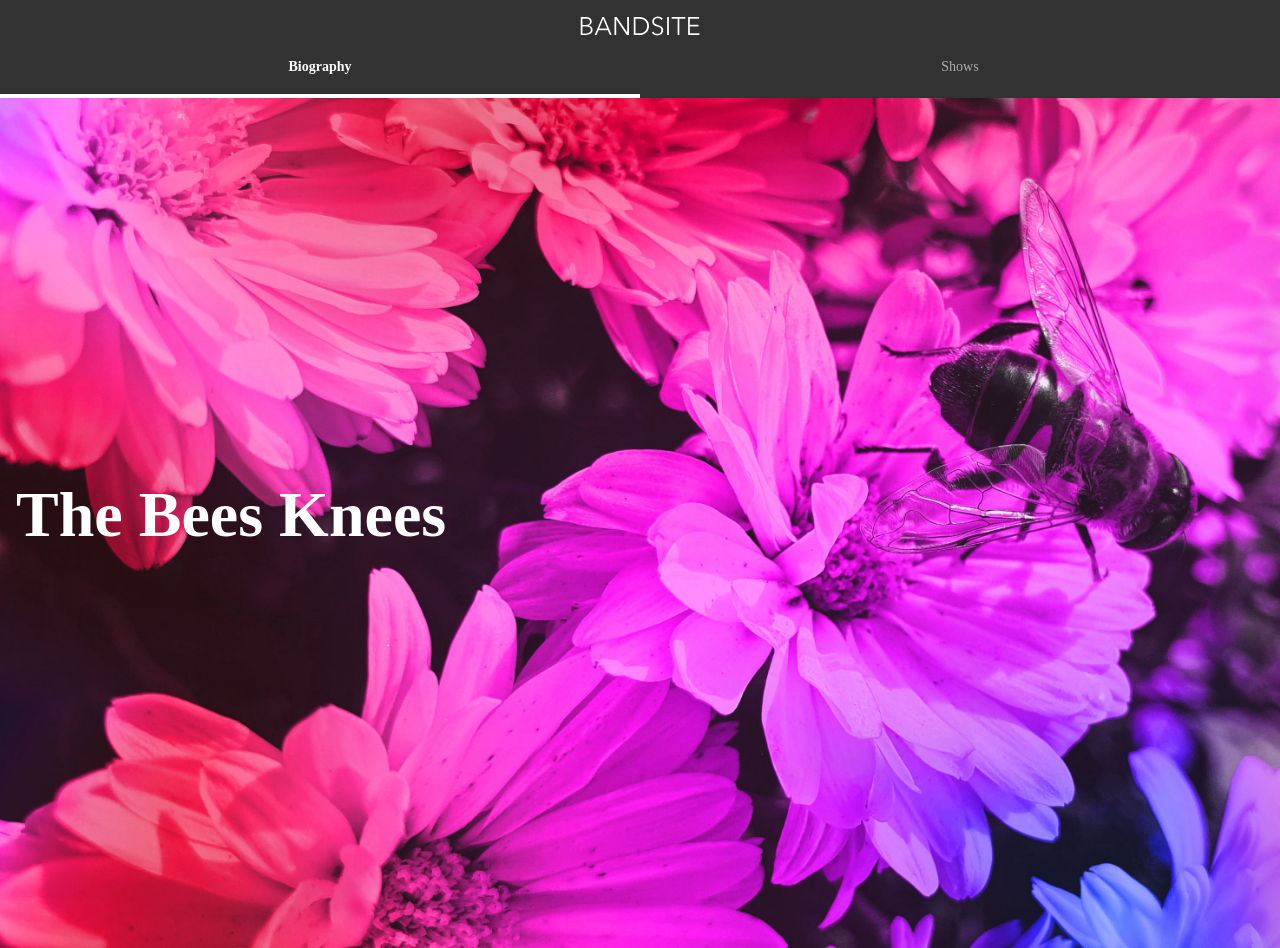
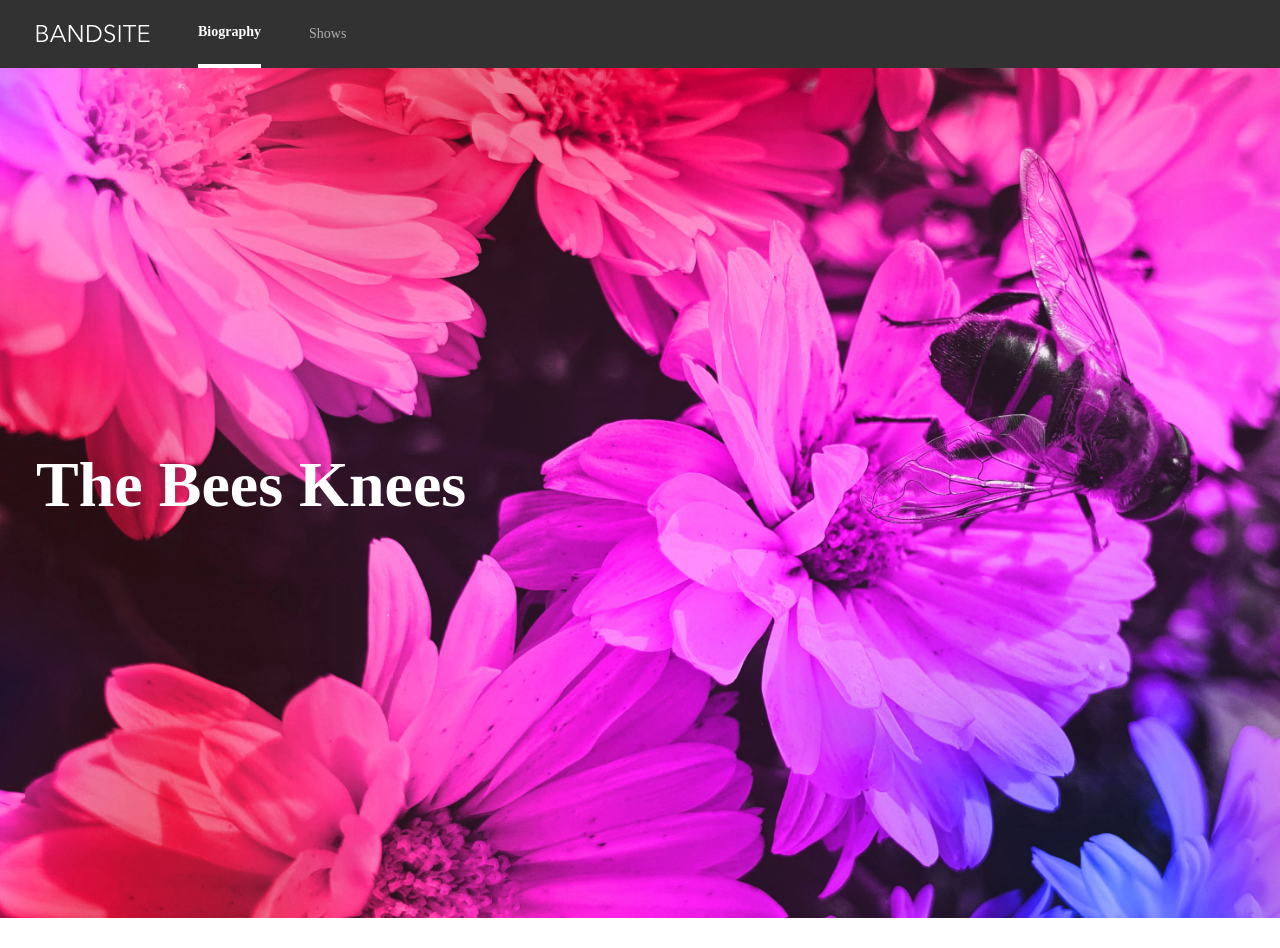
Before and after one commit to nathanieltse/Bandsite, a plain HTML site: page sprint-one/index.html in a window 1280 px wide. Shown: the top 948 px of the page. Drawn offline with Linux system fonts and the light colour scheme.

Commit message:
fixed nav bar spacing

```diff
--- a/sprint-one/styles/main.scss
+++ b/sprint-one/styles/main.scss
@@ -64,26 +64,50 @@ footer p {
 .nav {
     background-color:$primary-color;
     text-align: center;
+    padding-top:$mobile-before-headlines-space;
 
-    &__logo {
+    @include tablet {
+        @include flex-row ;
+        padding:$tablet-block-sidespace;
+    }
+
+    &__link {
         background-color:$primary-color;
-        height: 1.25rem;
-        width: 7.5rem;
-        margin: $mobile-between-space;
+        max-height: 1.25rem;
+        max-width: 7.5rem;
+
+        @include tablet{
+            margin: $normal-between-column-space;
+            margin-left: 0;
+        }
+
     }
 
     &__list {
         @include reset-list;
         @include flex-row;
+        margin-top:$mobile-between-row-space;
+
+        @include tablet{
+            margin: 0;
+        }
     }
 
     &__item {
         color: $primary-neutral-color;
-        padding-bottom:$mobile-between-space;
+        padding-bottom:$mobile-between-row-space;
         font-size: $mobile-sub-header-font;
         font-weight: $weight-regular;
         line-height: $mobile-sub-header-line-height;
         width: 50%;
+
+        @include tablet{
+            @include flex-row {
+                align-items: center;
+            }
+            margin:0 $normal-between-column-space;
+            padding: 0;
+        }
 
         &--active, &:hover {
             color: $primary-white;
@@ -110,14 +134,27 @@ footer p {
         position: absolute;
         margin: $mobile-block-sidespace;
         top:45%;
+
+        @include tablet{
+            margin: $tablet-block-sidespace;
+        }
+
     }
 }
 
 .about {
     margin: $mobile-block-sidespace;
 
+    @include tablet {
+        margin: $tablet-block-sidespace
+    }
+
     &__title, &__subtitle {
-        @include mobile-headline-space
+        @include mobile-headline-space;
+
+        @include tablet {
+            @include normal-headline-space;
+        }
     }
 
     &__image {
@@ -126,17 +163,17 @@ footer p {
     }
 
     &__quote {
-        padding:$mobile-between-space 0 0;
+        padding:$mobile-between-row-space 0 0;
     }
 
     &__text {
-        padding-bottom: $mobile-between-space;
+        padding-bottom: $mobile-between-row-space;
     }
 
 }
 .gallery {
     background-color: $secondary-white;
-    margin: $mobile-block-space;
+    margin: $mobile-block-sidespace;
 
     &__title {
         @include mobile-headline-space;
@@ -145,13 +182,13 @@ footer p {
     &__image {
         width: 100%;
         display: block;
-        padding-bottom: $mobile-between-space;
+        padding-bottom: $mobile-between-row-space;
     }
 }
 
 .footer {
     background-color: $primary-color;
-    padding: $mobile-block-space;
+    padding: $mobile-block-sidespace;
 
     & * {
         color: $primary-white;
@@ -163,7 +200,7 @@ footer p {
     }
 
     &__link {
-        margin-right: $normal-between-space ;
+        margin-right: $normal-between-row-space ;
     }
 
     &__fineprint {
@@ -171,13 +208,13 @@ footer p {
     }
 
     &__copyright {
-        padding: $mobile-between-space 0;
+        padding: $mobile-between-row-space 0;
     }
 }
 .contact-card {
 
     &__wrapper {
-        padding-top: $mobile-between-space;
+        padding-top: $mobile-between-row-space;
     }
 
 }
--- a/sprint-one/styles/partials/_spacings.scss
+++ b/sprint-one/styles/partials/_spacings.scss
@@ -6,13 +6,15 @@ $space-unit: 0.5rem;
 
 $normal-before-headlines-space:3rem;
 $normal-after-headlines-space:2.25rem;
-$normal-between-space:2.25rem;
+$normal-between-row-space:2.25rem;
+$normal-between-column-space:1.5rem;
 
 //mobile element space
 
 $mobile-before-headlines-space:1.5rem;
 $mobile-after-headlines-space:1rem;
-$mobile-between-space:1rem;
+$mobile-between-row-space:1rem;
+$mobile-between-column-space:1rem;
 
 //normal block space
 $normal-block-sidespace:0 auto;
```
Also changed, not shown: sprint-one/styles/main.css.
